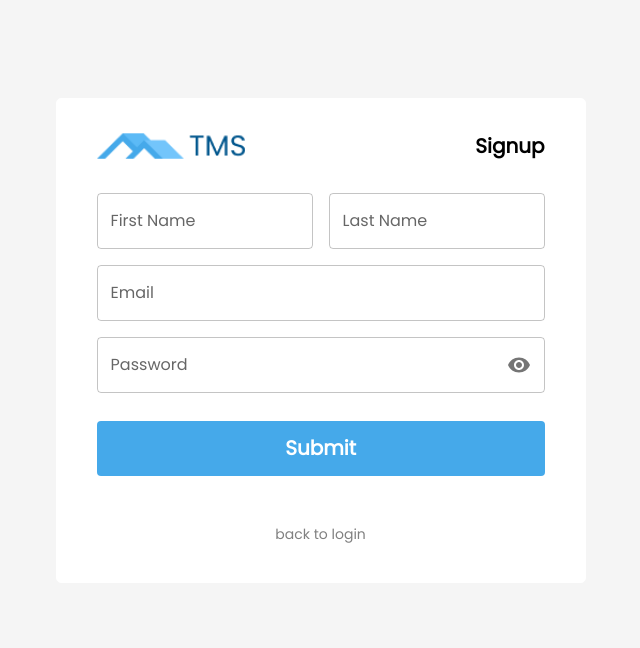
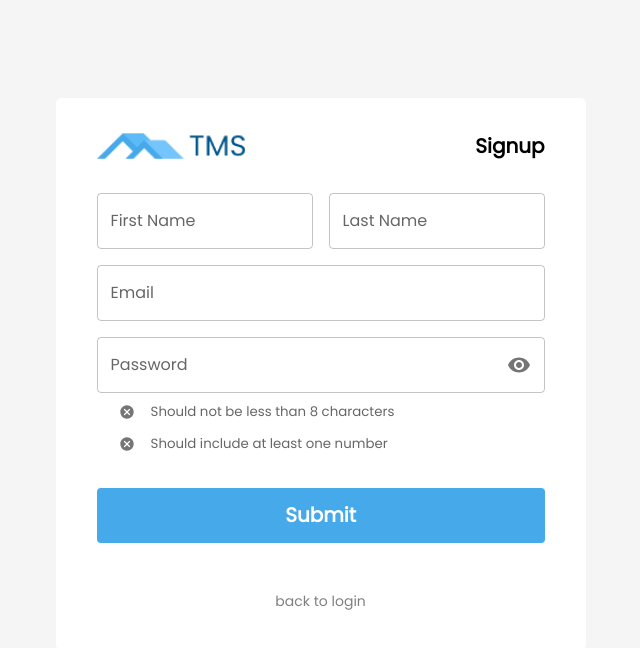
Before and after one commit to kass8mal8/Tenant-Information-System, a React (Vite) app in the folder app_frontend/: page /signin in a window 1280 px wide. Both pictures are taken after typing "name@example.com", "Sample123" into the empty fields and a click on the button "create account". Shown: the top 648 px of the page, without its empty margins (354-994 px from the left). Built offline with nearby package versions, Linux system fonts and the light colour scheme; the HTML template or start-up script is replaced by a standard one.

Commit message:
snackbar update for error states

```diff
--- a/app_frontend/src/components/Toast.jsx
+++ b/app_frontend/src/components/Toast.jsx
@@ -6,16 +6,16 @@ const Alert = forwardRef((props, ref) => {
 	return <MuiAlert  ref={ref} {...props} />
 })
 
-const Toast = ({ error, data, open, handleClose }) => {
+const Toast = ({ data, open, handleClose, error }) => {
     return (
         <Snackbar
-            open={!open}
+            open={open}
             onClose={handleClose}
             autoHideDuration={2000}
-            anchorOrigin={{ vertical: 'top', horizontal: 'center' }}
+            anchorOrigin={{ vertical: 'top', horizontal: 'right' }}
         >
-            <Alert severity={error ? 'error' : 'success' }  >
-                <Typography> {data ? data : error } </Typography>
+            <Alert severity={error && 'error'}>
+                <Typography> {data ? data : error} </Typography>
             </Alert>
         </Snackbar>
     );
--- /dev/null
+++ b/app_frontend/src/components/authentication/PassValidation.jsx
@@ -0,0 +1,30 @@
+import { Box, IconButton, Stack, Typography } from "@mui/material";
+import { CheckOutlined, Cancel } from "@mui/icons-material";
+
+const PassValidation = ({ requirement, isError, isLengthError }) => {
+    return (
+        <Box>
+            <Stack direction='row' spacing={1} alignItems='center'>
+                <IconButton>
+                    {isLengthError ? <Cancel sx={{ width: '16px', height: '16px' }} />
+                    :<CheckOutlined sx={{ width: '16px', height: '16px', color: !isLengthError && 'green'}} />
+                    }
+                </IconButton>
+                <Typography variant='body2' sx={{ fontSize: '10pt', color: !isLengthError && 'green' }}>
+                    {requirement.length}
+                </Typography>
+            </Stack>
+            <Stack direction='row' spacing={1} alignItems='center'>
+                <IconButton>
+                {isError ? <Cancel sx={{ width: '16px', height: '16px'}} />
+                : <CheckOutlined sx={{ width: '16px', height: '16px', color: !isError &&'green'}} />}
+                </IconButton>
+                <Typography variant='body2' sx={{ fontSize: '10pt', color: !isError &&'green' }}>
+                    { requirement.special}
+                </Typography>
+            </Stack>
+        </Box>
+    );
+}
+
+export default PassValidation;
--- a/app_frontend/src/components/authentication/Signup.jsx
+++ b/app_frontend/src/components/authentication/Signup.jsx
@@ -1,4 +1,4 @@
-import { Home, Person, Visibility, VisibilityOffOutlined } from "@mui/icons-material";
+import { SignalCellularNull, Visibility, VisibilityOffOutlined } from "@mui/icons-material";
 import {
     Box,
     Button,
@@ -14,6 +14,8 @@ import { jwtDecode } from "jwt-decode"
 import { AuthContext } from '../../App'
 import logo from "../../assets/images/logo.png"
 import PrimaryButton from "../PrimaryButton";
+import PassValidation from "./PassValidation";
+import Toast from "../Toast";
 
 const Signup = () => {
     const url = 'http://localhost:5000/api/auth/signup'
@@ -21,25 +23,40 @@ const Signup = () => {
 
     const [userDetails, setuserDetails] = useState(null)
     const [passVisibility, setPassVisibility] = useState(false)
-    const { post, loading } = usePost(url)
+    const { post, loading, error } = usePost(url)
     const { setAuth } = useContext(AuthContext)
+    const [isError, setIsError] = useState(true)
+    const [isLengthError, setIsLengthError] = useState(true)
 
     const now = new Date()
     const expiry = 5 * 60 * 1000
+    const condition = /\d/
+
+    const [open, setOpen] = useState(false)
+    const [snackData, setSnackData] = useState(null)
+
+    const handleClose = (e, reason) => {
+        if(reason === 'clickaway') return
+        setOpen(false)
+    }
 
     const handleChange = (e) => {
         setuserDetails({
             ...userDetails, [e.target.name]: e.target.value
         })
 
+        !condition.test(e.target.value) ? setIsError(true) : setIsError(false)
+        e.target.value.length < 8 ? setIsLengthError(true) : setIsLengthError(false)
+
     }
+    console.log(isError)
 
     const handleSubmit = async(e) => {
         e.preventDefault()
-        // const userData = {...userDetails, user_type: userType}
 
         try {
             const response = await post(userDetails)
+
             if(response.token){
                 const options = {
                     value: response.token,
@@ -47,19 +64,30 @@ const Signup = () => {
                 }
                 options && localStorage.setItem('jwt', JSON.stringify(options))
                 const decodedToken = jwtDecode(response?.token)
+                setSnackData(response?.message)
 
                 setAuth(decodedToken)
                 navigate('/signin')
                 console.log(response)
             }
+            setOpen(true)
+            console.log(snackData)
         } catch (error) {
             console.log(error.message)
+            setOpen(true)
         }
 
     }
+    console.log(snackData)
+    const requirements = [{
+        "length": "Should not be less than 8 characters",
+        "special": "Should include at least one number"
+    }]
+
 
     return (
         <Box className='auth-box'>
+            <Toast open={open} handleClose={handleClose} error={error} data={snackData} />
             <Stack direction='row' sx={{ justifyContent: 'space-between', alignItems: 'center' }}>
                 <img src={logo} width='150px' alt="logo" />
                 <Typography
@@ -112,6 +140,16 @@ const Signup = () => {
                                 }
                             </InputAdornment>
                         }}
+                        helperText={
+                            requirements.map( requirement => (
+                                <PassValidation
+                                    key={requirement.length}
+                                    requirement={requirement}
+                                    isError={isError}
+                                    isLengthError={isLengthError}
+                                />
+                            ))
+                        }
                     />
 
                     <PrimaryButton loading={loading} />
--- a/app_frontend/src/components/dashboard/index.jsx
+++ b/app_frontend/src/components/dashboard/index.jsx
@@ -49,6 +49,7 @@ const Dashboard = () => {
         if(+month === d.getMonth()) remDays = months[month] - d.getDate()
     }
 
+    console.log(remDays)
     return (
         <Box>
             <Stack direction='row' spacing={2} sx={{ justifyContent: 'space-between' }} >
@@ -82,9 +83,9 @@ const Dashboard = () => {
 
                     <Stack direction='row' sx={{background: 'white', p: 2, alignItems: 'center'}}>
                         <Box>
-                            {remDays ? <Typography sx={{ color: '#45a9ea', fontWeight: 'bold', fontSize: '30px' }}>{remDays < 10 && `0${remDays}` }</Typography>
+                            {remDays ? <Typography sx={{ color: '#45a9ea', fontWeight: 'bold', fontSize: '30px' }}>{remDays < 10 ? `0${remDays}` : remDays }</Typography>
                             : <Skeleton variant='text' sx={{ height: '40px' }}/>}
-                            <Typography>Days remaining to rent collection</Typography>
+                            <Typography color='text.secondary' variant='body2'>Days remaining to rent collection</Typography>
                         </Box>
                         <Timer sx={{ width: '70px', height: '70px', color: 'gray', ml: 3 }} />
                     </Stack>
--- a/app_frontend/src/components/layout/SideNav.jsx
+++ b/app_frontend/src/components/layout/SideNav.jsx
@@ -7,6 +7,10 @@ const SideNav = () => {
     const location = useLocation()
 
     const path = location.pathname
+    const handleSignOut = () => {
+        localStorage.removeItem('jwt')
+        navigate('/signin')
+    }
 
     return (
         <Box className='sidenav' sx={{ width:'25%' }}>
@@ -39,7 +43,7 @@ const SideNav = () => {
                     left: '20px',
                     cursor: 'pointer'
                 }}
-                onClick={() => navigate('/signin')}
+                onClick={handleSignOut}
             >signout</Typography>
         </Box>
     );
--- a/app_frontend/src/components/tenants/AddTenant.jsx
+++ b/app_frontend/src/components/tenants/AddTenant.jsx
@@ -56,7 +56,6 @@ const AddTenant = () => {
 
     return (
         <Stack direction='row' spacing={2} sx={{width: '95%', marginLeft: '0%', background: 'white', p: 3, borderRadius: '5px' }}>
-            <Toast error={error} data={success} open={open} handleClose={handleClose} />
             <img src={tenant} alt="tenant illustration" width='35%' />
             <form style={{ marginTop: '50px', width: '50%', marginLeft: '10%' }} onSubmit={handleTenantSubmit}>
                 <Typography variant='body2' color='text.secondary' sx={{ my: 2 }} >Onboard new tenants!</Typography>
--- a/app_frontend/src/hooks/usePost.js
+++ b/app_frontend/src/hooks/usePost.js
@@ -13,22 +13,19 @@ const usePost = (url) => {
                     'Content-Type': 'application/json'
                 }
             })
-            console.log(res)
+            console.log(res.data)
 
-            if(res.status !== 200) {
-                return res.data.message
-            }
-            else {
-                console.log(res)
-                return res.data
-            }
+            return res.data
+
+
         }
         catch (error) {
-            setError(error.message)
+            // setError(error.message)
             setLoading(false)
         }
         finally {
             setLoading(false)
+            // setError(null)
         }
     }
 
--- a/app_frontend/src/styles/sass/_variables.scss
+++ b/app_frontend/src/styles/sass/_variables.scss
@@ -2,7 +2,7 @@
 $light-blue: rgb(63, 125, 206);
 $dark-blue: rgb(18, 79, 158);
 $very-light-blue: #45a9ea;
-$gray: rgb(184, 86, 99);
+$gray: rgb(241, 68, 91);
 
 @font-face {
     font-family: poppins;
```
Also changed, not shown: app_frontend/src/components/authentication/Signin.jsx (+23 -3 lines), app_frontend/src/components/tenants/TenantList.jsx (+31 -2 lines).
